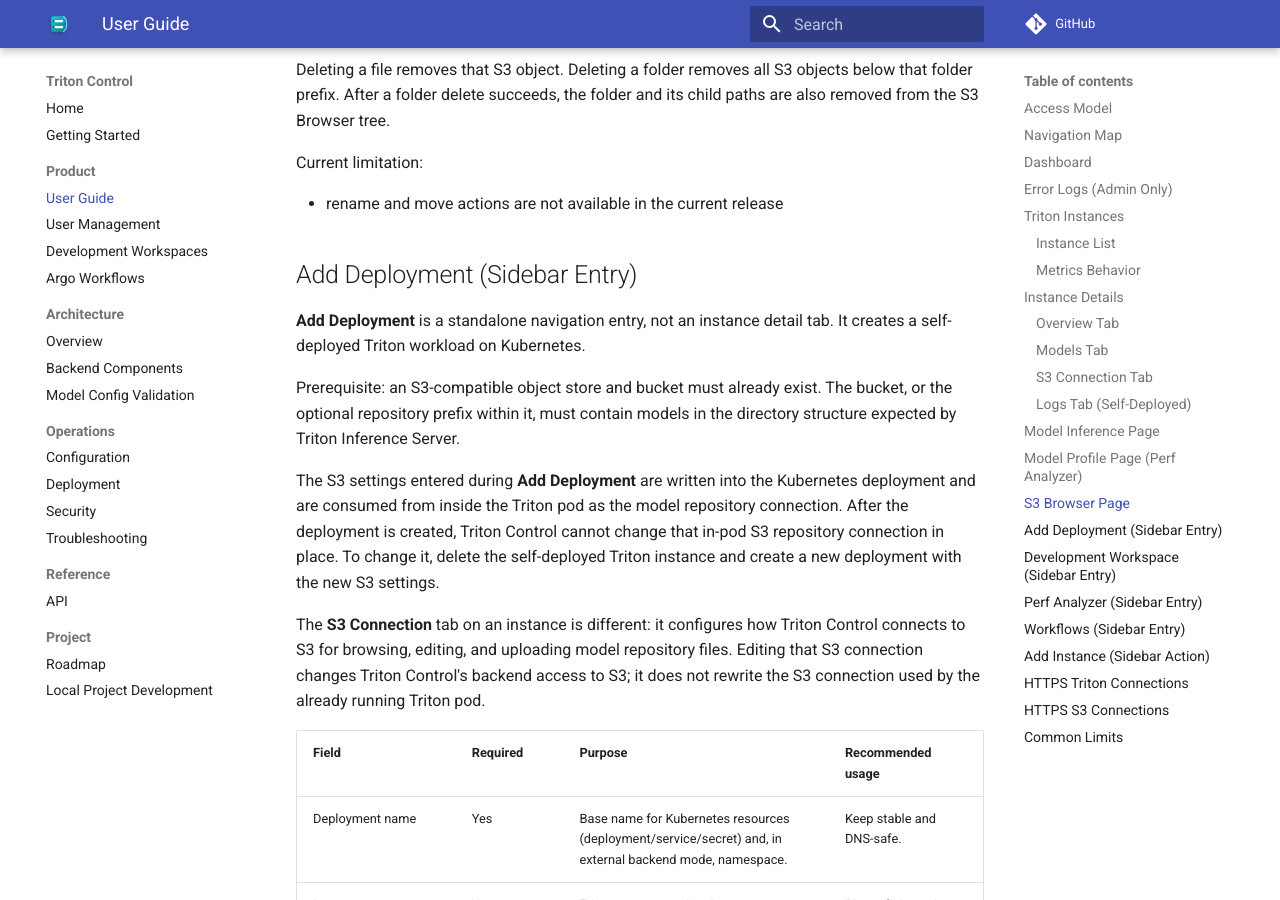
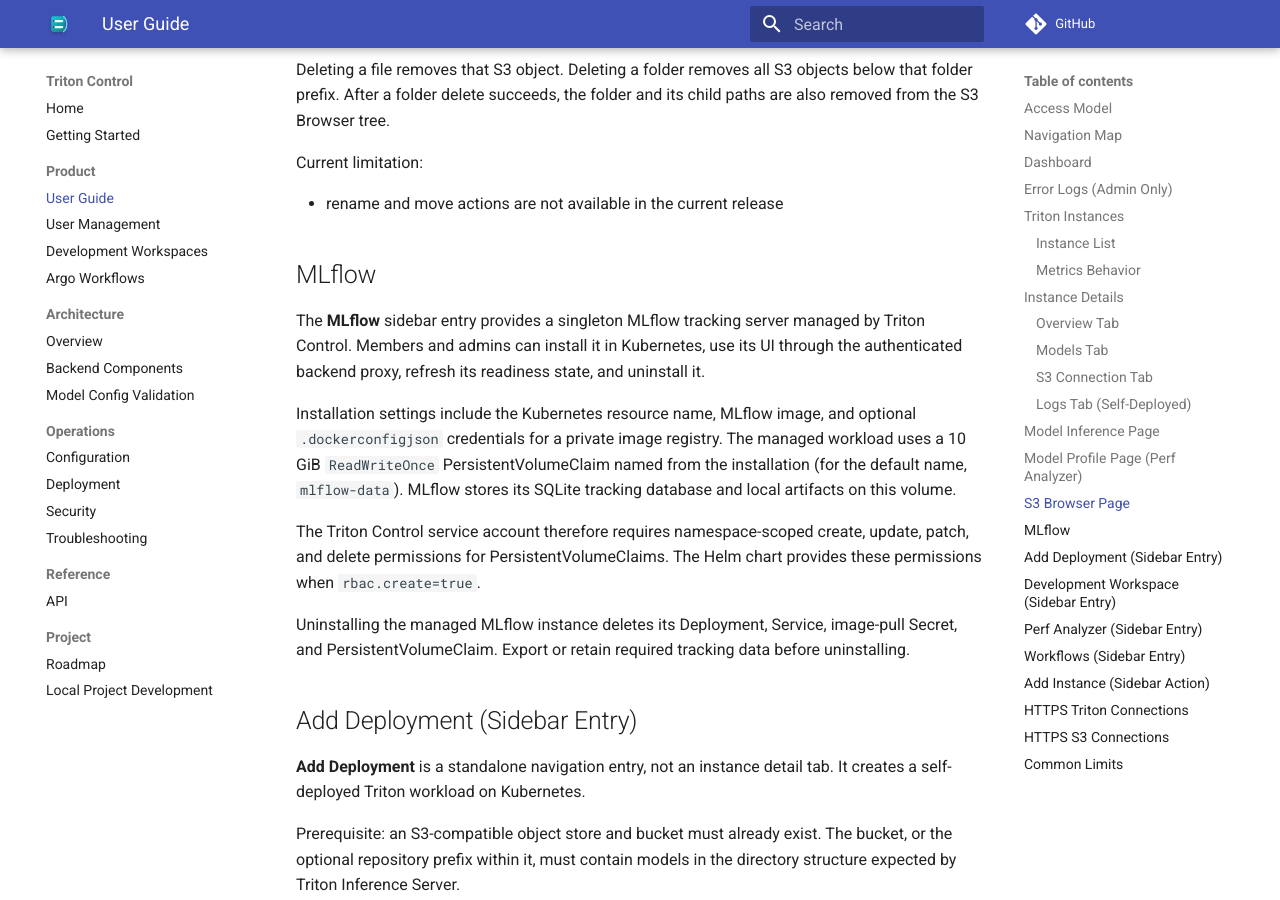
Before and after one commit to ai-lab-tech/triton-control, an MkDocs documentation site: the page built from docs/user-guide.md, in a window 1280 px wide and 900 px high, scrolled down 6321 px. Built offline with MkDocs 1.6.1 and Material for MkDocs 9.7.7, drawn with Linux system fonts in a browser that asks for light colours.

Commit message:
docs: add MLflow to core capabilities and user guide

```diff
--- a/docs/user-guide.md
+++ b/docs/user-guide.md
@@ -256,6 +256,27 @@
 
 - rename and move actions are not available in the current release
 
+## MLflow
+
+The **MLflow** sidebar entry provides a singleton MLflow tracking server managed
+by Triton Control. Members and admins can install it in Kubernetes, use its UI
+through the authenticated backend proxy, refresh its readiness state, and
+uninstall it.
+
+Installation settings include the Kubernetes resource name, MLflow image, and
+optional `.dockerconfigjson` credentials for a private image registry. The
+managed workload uses a 10 GiB `ReadWriteOnce` PersistentVolumeClaim named from
+the installation (for the default name, `mlflow-data`). MLflow stores its SQLite
+tracking database and local artifacts on this volume.
+
+The Triton Control service account therefore requires namespace-scoped create,
+update, patch, and delete permissions for PersistentVolumeClaims. The Helm chart
+provides these permissions when `rbac.create=true`.
+
+Uninstalling the managed MLflow instance deletes its Deployment, Service,
+image-pull Secret, and PersistentVolumeClaim. Export or retain required tracking
+data before uninstalling.
+
 ## Add Deployment (Sidebar Entry)
 
 **Add Deployment** is a standalone navigation entry, not an instance detail tab.
```
Also changed, not shown: docs/index.md (+3 -1 lines).
